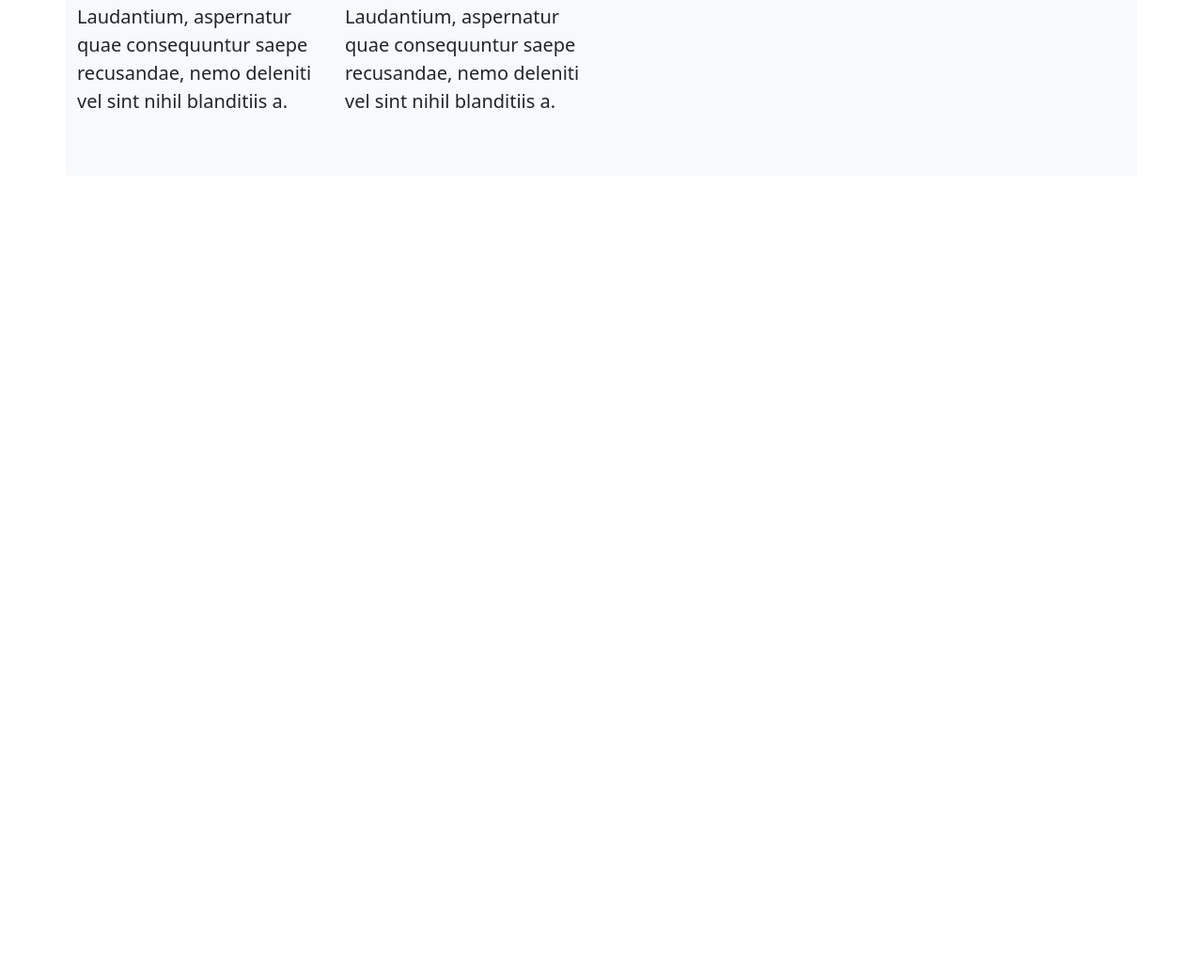
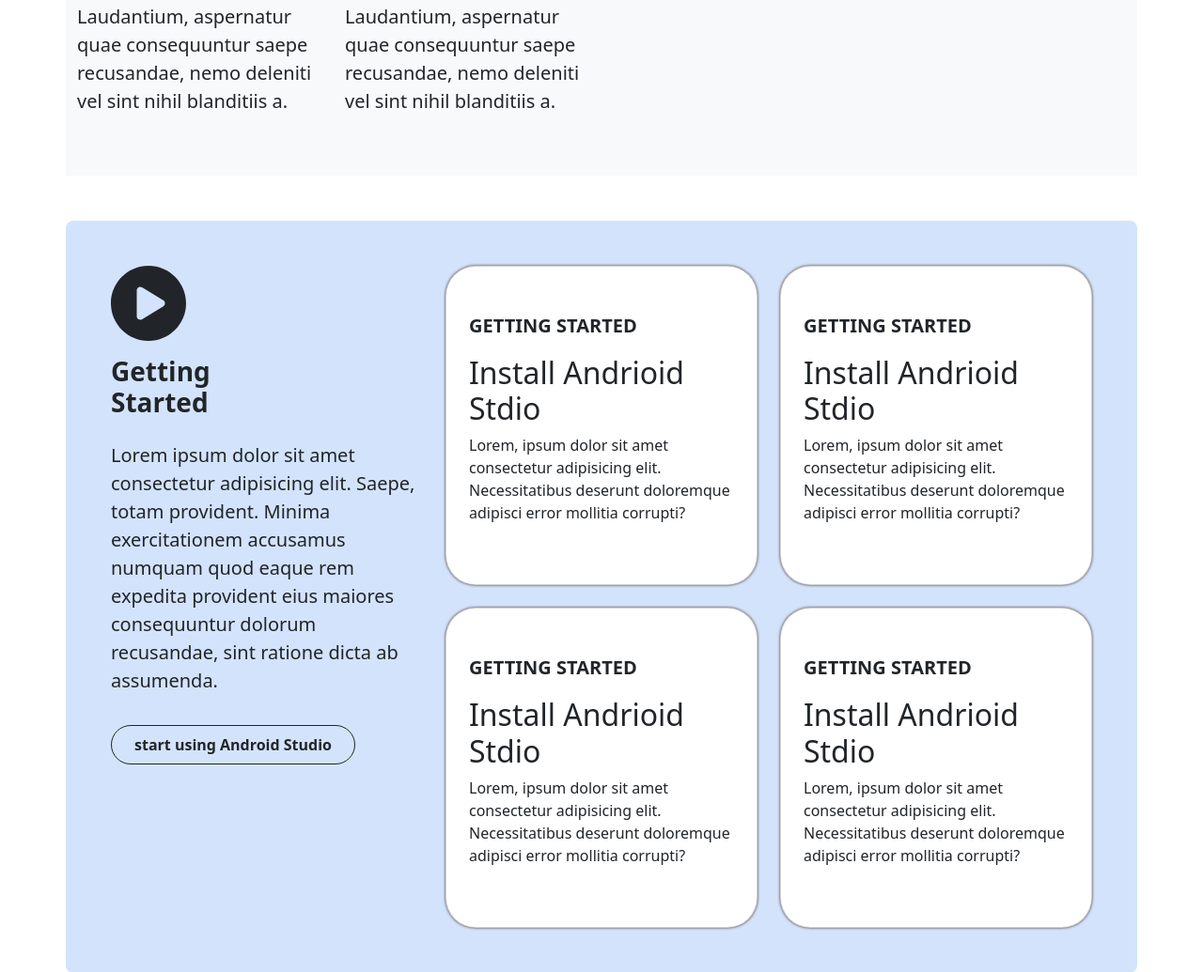
Before and after one commit to amit-9695/django_project_001, a Django app: template templates/responsive_page3.html in a window 1280 px wide. Shown: the part 1006-2041 px from the top of the page at 94% size. Before the commit the page ends 1121 px from the top, so only its background shows below. Run offline with Django 5.2, Linux system fonts and the light colour scheme; the template is opened without the code that fills it, so the values that code supplies are empty.

Commit message:
Home work

```diff
--- a/templates/responsive_page3.html
+++ b/templates/responsive_page3.html
@@ -43,6 +43,18 @@
         height: 600px;
         object-fit: cover;
         z-index: -1;
+      }
+      .bluish-bg {
+        background-color: #d3e3fb !important;
+      }
+
+      .card{
+        box-shadow: 0 0 3px 0 rgb(62, 41, 41);
+        transition: 300ms ease-in-out;
+      }
+
+      .card:hover{
+        box-shadow: 0 0 10px rgb(86, 5, 5);
       }
     </style>
   </head>
@@ -158,6 +170,93 @@
           </div>
         </div>
       </div>
+      <div class="container p-5 bluish-bg my-5 rounded-3">
+        <div class="row">
+          <div class="col-lg-4 gap-3 d-flex flex-column align-items-start">
+            <i class="fas fa-circle-play fa-5x"></i>
+            <h3 class="fw-bold">
+              Getting <br />
+              Started
+            </h3>
+            <p class="fs-5">
+              Lorem ipsum dolor sit amet consectetur adipisicing elit. Saepe,
+              totam provident. Minima exercitationem accusamus numquam quod
+              eaque rem expedita provident eius maiores consequuntur dolorum
+              recusandae, sint ratione dicta ab assumenda.
+            </p>
+            <a
+              href="#"
+              class="btn btn-outline-dark rounded-5 px-4 py-2 fw-bold"
+            >
+              start using Android Studio
+            </a>
+          </div>
+          <div class="col-lg-8">
+            <div class="row">
+              <div class="col-lg-6">
+                <div class="card rounded-5 mb-lg-4">
+                  <div class="card-body px-4 py-5">
+                    <p class="lead text-uppercase fw-bold">Getting Started</p>
+                    <h2>
+                      Install Andrioid Stdio
+                    </h2>
+                    <p>
+                      Lorem, ipsum dolor sit amet consectetur adipisicing elit.
+                      Necessitatibus deserunt doloremque adipisci error mollitia
+                      corrupti?
+                    </p>
+                  </div>
+                </div>
+              </div>
+              <div class="col-lg-6">
+                <div class="card  rounded-5 ">
+                  <div class="card-body px-4 py-5">
+                    <p class="lead text-uppercase fw-bold">Getting Started</p>
+                    <h2>
+                      Install Andrioid Stdio
+                    </h2>
+                    <p>
+                      Lorem, ipsum dolor sit amet consectetur adipisicing elit.
+                      Necessitatibus deserunt doloremque adipisci error mollitia
+                      corrupti?
+                    </p>
+                  </div>
+                </div>
+              </div>
+              <div class="col-lg-6">
+                <div class="card rounded-5 ">
+                  <div class="card-body px-4 py-5">
+                    <p class="lead text-uppercase fw-bold">Getting Started</p>
+                    <h2>
+                      Install Andrioid Stdio
+                    </h2>
+                    <p>
+                      Lorem, ipsum dolor sit amet consectetur adipisicing elit.
+                      Necessitatibus deserunt doloremque adipisci error mollitia
+                      corrupti?
+                    </p>
+                  </div>
+                </div>
+              </div>
+              <div class="col-lg-6">
+                <div class="card rounded-5 ">
+                  <div class="card-body px-4 py-5">
+                    <p class="lead text-uppercase fw-bold">Getting Started</p>
+                    <h2>
+                      Install Andrioid Stdio
+                    </h2>
+                    <p>
+                      Lorem, ipsum dolor sit amet consectetur adipisicing elit.
+                      Necessitatibus deserunt doloremque adipisci error mollitia
+                      corrupti?
+                    </p>
+                  </div>
+                </div>
+              </div>
+            </div>
+          </div>
+        </div>
+      </div>
     </main>
     <footer>
       <!-- place footer here -->
```
Also changed, not shown: templates/HW_responsive_page1.html (added, +60 -0 lines).
